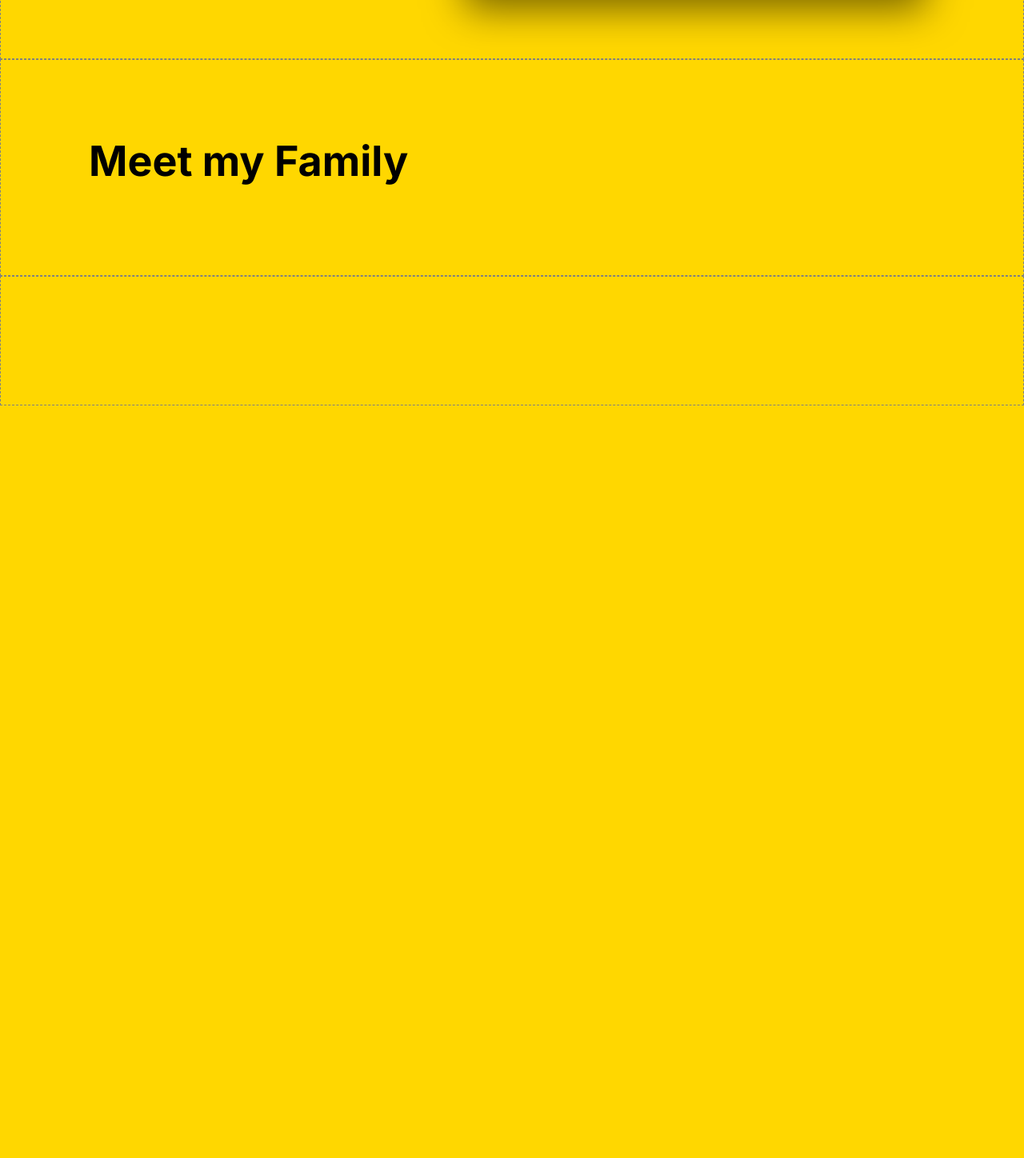
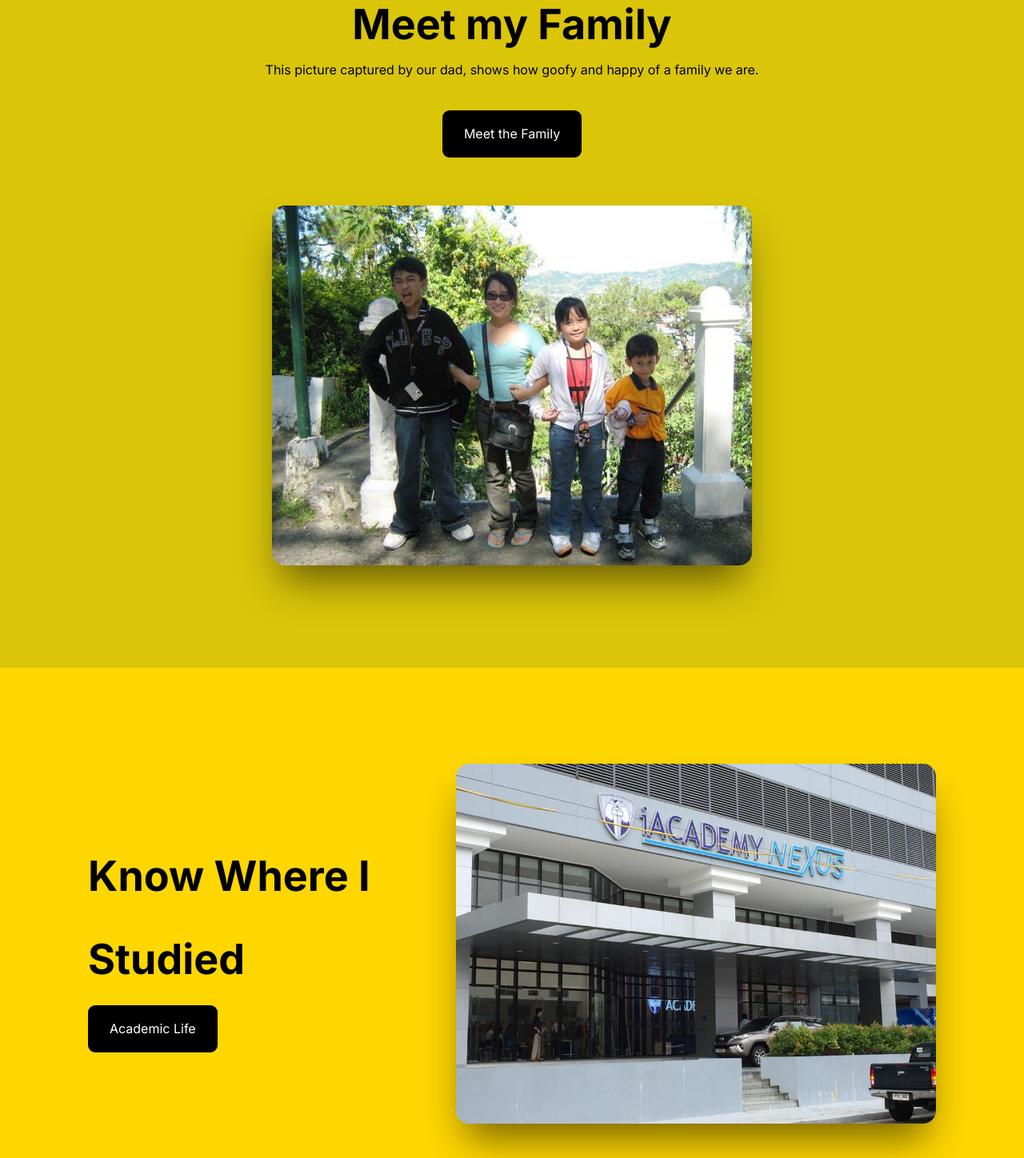
Before and after one commit to JewelBernal/activity4_html, a plain HTML site: page index.html in a window 1280 px wide. Shown: the part 783-2231 px from the top of the page at 80% size. Before the commit the page ends 1290 px from the top, so only its background shows below. Drawn offline with Linux system fonts and the light colour scheme.

Commit message:
finished whole index page

```diff
--- a/index.html
+++ b/index.html
@@ -48,19 +48,36 @@
         <a class="button" href="./webpages/aboutme.html">About Me</a>
       </div>
       <div class="column">
-        <img class="keyvisual" alt="about me" src="./images/aboutme.png" width="600px">
+        <img class="keyvisual" alt="about me" src="./images/aboutme.jpg" width="600px">
       </div>
     </div>
   </section>
 
   <section id="family">
-    <h2 class="sectionTitle">
-      Meet my Family
-    </h2>
-    <p></p>
+    <div class="innerContainer">
+      <div class="column">
+        <h2 class="sectionTitle">
+          Meet my Family
+        </h2>
+        <p class="sectionParag">This picture captured by our dad, shows how goofy and happy of a family we are.</p>
+        <a class="button" href="./webpages/family.html">Meet the Family</a>
+      </div>
+      <div class="column">
+        <img class="keyvisual" src="./images/family.jpg" alt="MyFamily">
+      </div>
+    </div>
   </section>
 
   <section id="academic">
+    <div class="innerContainer">
+      <div class="column">
+        <h2 class="sectionTitle">Know Where I Studied</h2>
+        <a class="button" href="./webpages/academic.html">Academic Life</a>
+      </div>
+      <div class="column">
+        <img class="keyvisual" src="./images/iAcademy Nexus.jpg" alt="Academic">
+      </div>
+    </div>
 
   </section>
 </body>
--- a/styles/_global.css
+++ b/styles/_global.css
@@ -51,7 +51,16 @@ body {
 }
 
 .navlink a {
+  display: inline-block;
   text-decoration: none;
-  color: black;
+  color: rgb(0, 0, 0);
+  padding: 10px;
+  border-radius: 3px;
+}
 
+.navlink a:hover {
+  transition: all ease-in-out 0.3s;
+  color: rgb(0, 0, 0);
+  text-shadow: 1px 0px 0.5px black;
+  scale: 1.05;
 }
--- a/styles/homepage.css
+++ b/styles/homepage.css
@@ -1,5 +1,5 @@
 section {
-  border: 1px dashed gray;
+  /* border: 1px dashed gray; */
   padding-block: 80px;
   padding-inline: var(--defaultPadding);
 }
@@ -11,7 +11,16 @@ section {
   /* padding: 20px; */
 }
 
+#academic .innerContainer {
+  display: flex;
+  align-items: center;
+}
+
 #intro .innerContainer .column {
+  flex: 1;
+}
+
+#academic .innerContainer .column {
   flex: 1;
 }
 
@@ -28,6 +37,19 @@ section {
   align-items: flex-start;
 }
 
+#academic .innerContainer .column:nth-child(2) {
+  display: flex;
+  align-items: center;
+  justify-content: flex-end;
+}
+
+#academic .innerContainer .column:nth-child(1) {
+  display: flex;
+  flex-direction: column;
+  gap: 5px;
+  align-items: flex-start;
+}
+
 .sectionTitle {
   font-size: 52px;
   margin: 0px;
@@ -37,6 +59,20 @@ section {
   line-height: 1;
 }
 
+#family .sectionTitle {
+  line-height: 1;
+}
+
+#academic .sectionTitle {
+  line-height: 2;
+}
+
+
+#section .sectionTitle {
+  line-height: 1;
+}
+
+
 .button {
   background-color: black;
   border-radius: 9px;
@@ -45,12 +81,60 @@ section {
   padding: 15px 27px;
 }
 
+#family .button {
+  margin: 20px;
+  display: inline-block;
+}
+
 .button:hover {
   opacity: 0.7;
+  transition: ease-in-out 0.2s;
   /* background-color: rgba(0, 0, 0, 0.685); */
 }
+
 
 .keyvisual {
   border-radius: 16px;
   box-shadow: 0 30px 50px -12px #0000008c;
 }
+
+.keyvisual:hover {
+  border-radius: 16px;
+  scale: 1.03;
+  transition: ease-in-out 0.3s;
+  box-shadow: 0 30px 50px -12px #0000008c;
+}
+
+
+#family .keyvisual {
+  border-radius: 16px;
+  box-shadow: 0 30px 50px -12px #0000008c;
+  margin: 40px;
+  max-width: 900px;
+}
+
+#academic .keyvisual {
+  border-radius: 16px;
+  box-shadow: 0 30px 50px -12px #0000008c;
+  margin-top: 40px;
+  margin-bottom: 40px;
+  margin-left: 60px;
+  max-width: 600px;
+  align-items: center;
+}
+
+#family {
+  background-color: rgb(218, 197, 9);
+
+}
+
+#family .innerContainer {
+  display: flex;
+  flex-direction: column;
+  justify-content: center;
+  /* border: 1px dashed gray; */
+}
+
+#family .innerContainer .column {
+  text-align: center;
+}
```
Also changed, not shown: images/aboutme.jpg (added), images/aboutme.png (deleted), images/family.jpg (added), images/iAcademy Nexus.jpg (added), images/tom1_0001_Layer-1.png (deleted).
